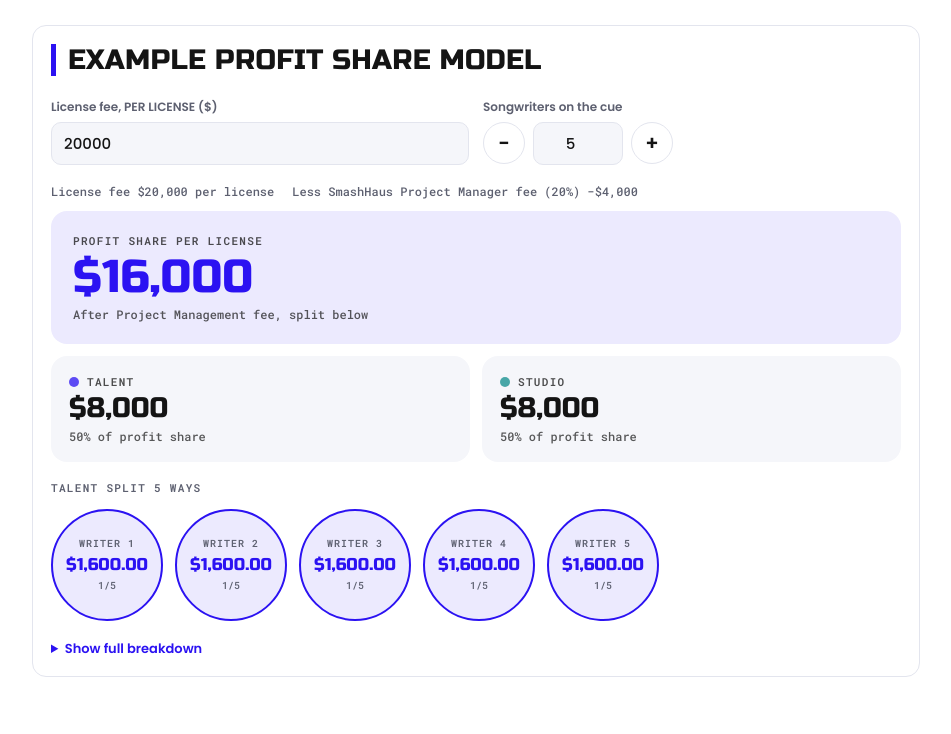
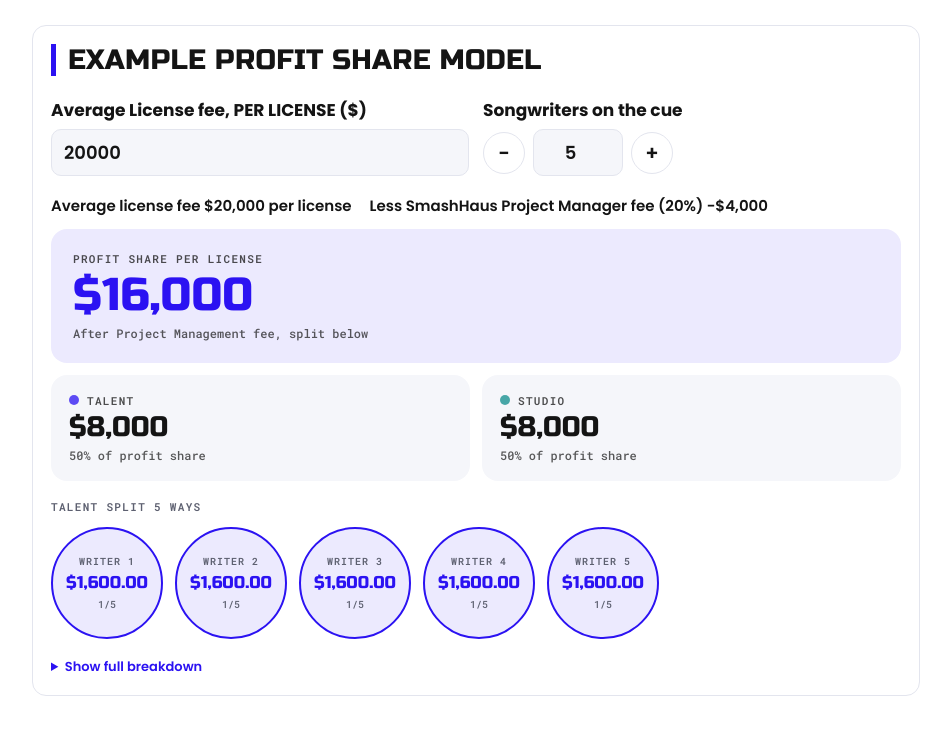
Before and after one commit to DylanBerry007/cinemasessions, a plain HTML site: page index.html in a window 1280 px wide. Shown: the part 898-1632 px from the top of the page, without its empty margins (164-1115 px from the left). Drawn offline with Linux system fonts and the light colour scheme.

Commit message:
Average license fee label, bigger example inputs
Co-Authored-By: Claude Opus 5.5 <noreply@anthropic.com>
Claude-Session: https://claude.ai/code/session_017LLJwwAfMYBGY3SnCBB86N

```diff
--- a/index.html
+++ b/index.html
@@ -42,6 +42,9 @@ button.ghost{border-color:transparent;color:var(--muted);padding-inline:10px}
 .fb td{padding:14px 12px;border-bottom:1px solid var(--line);vertical-align:top;line-height:1.45}
 .fb td.st{font-weight:600;white-space:nowrap}.fb td.sh2{font-family:var(--f-disp);font-size:20px;color:var(--blue);white-space:nowrap}.fb td.who{font-weight:600}.fb td.ds{color:var(--muted);font-size:13px}
 @media (max-width:700px){.fb thead{display:none}.fb table,.fb tbody,.fb tr,.fb td{display:block}.fb tr{background:var(--soft);border-radius:12px;padding:12px 14px;margin-bottom:8px}.fb td{border:0;padding:2px 0}.fb td.sh2{font-size:22px}}
+.calc .inputs label{font-size:17px;font-weight:700;color:var(--ink);letter-spacing:0}
+.calc .inputs input{font-size:18px;font-weight:600}
+.pre{font:600 15px var(--f-body)!important;color:var(--ink)!important}
 h2.sh,.calc h2.sh{font-family:var(--f-disp);font-weight:400;font-size:clamp(22px,3.2vw,28px);line-height:1.15;text-transform:uppercase;letter-spacing:.01em;color:var(--ink);margin:0 0 4px;padding-left:12px;border-left:5px solid var(--blue)}
 .lab{font-family:var(--f-mono);font-size:11px;font-weight:600;letter-spacing:.12em;text-transform:uppercase;color:var(--muted)}
 .rules{display:grid;grid-template-columns:repeat(auto-fit,minmax(230px,1fr));gap:12px}
@@ -226,7 +229,7 @@ td .bs{color:var(--muted);font-size:12px}
   <section class="calc" aria-label="Profit share">
     <h2 class="sh">Example profit share model</h2>
     <div class="inputs">
-      <div class="f"><label for="upIn">License fee, PER LICENSE ($)</label><input id="upIn" type="number" min="0" step="500"></div>
+      <div class="f"><label for="upIn">Average License fee, PER LICENSE ($)</label><input id="upIn" type="number" min="0" step="500"></div>
       <div class="f"><label for="wrIn">Songwriters on the cue</label><div class="step"><button type="button" id="wrMinus" aria-label="Fewer writers">−</button><input id="wrIn" type="number" min="1" max="8" step="1" inputmode="numeric"><button type="button" id="wrPlus" aria-label="More writers">+</button></div></div>
     </div>
     <div class="split" id="tiles"></div>
@@ -310,7 +313,7 @@ function render(){
   var gross=d.up;
   function tile(x,sub){return'<div class="tile"><span class="k"><span class="dot" style="background:'+col(x.i)+'"></span>'+esc(label(x.r))+'</span><span class="v">'+usd0(x.u)+'</span><span class="s">'+sub+'</span></div>'}
   var tops=d.rows.filter(function(x){return x.r.top}),nets=d.rows.filter(function(x){return!x.r.top});
-  var pre='<div class="pre"><span>License fee '+usd0(gross)+' per license</span>';tops.forEach(function(x){pre+='<span>Less '+esc(x.r.short||x.r.name)+' fee ('+pct(x.r.upfront).replace('.0%','%')+') −'+usd0(x.u)+'</span>'});pre+='</div>';
+  var pre='<div class="pre"><span>Average license fee '+usd0(gross)+' per license</span>';tops.forEach(function(x){pre+='<span>Less '+esc(x.r.short||x.r.name)+' fee ('+pct(x.r.upfront).replace('.0%','%')+') −'+usd0(x.u)+'</span>'});pre+='</div>';
   var tiles=pre+'<div class="tile net hero"><span class="k">Profit share per license</span><span class="v">'+usd0(d.net)+'</span><span class="s">After Project Management fee, split below</span></div>';
   tiles+='<div class="tiles">';nets.forEach(function(x){tiles+=tile(x,pct(x.r.upfront).replace('.0%','%')+' of profit share')});tiles+='</div>';
   $("tiles").innerHTML=tiles;pie(d);
```
